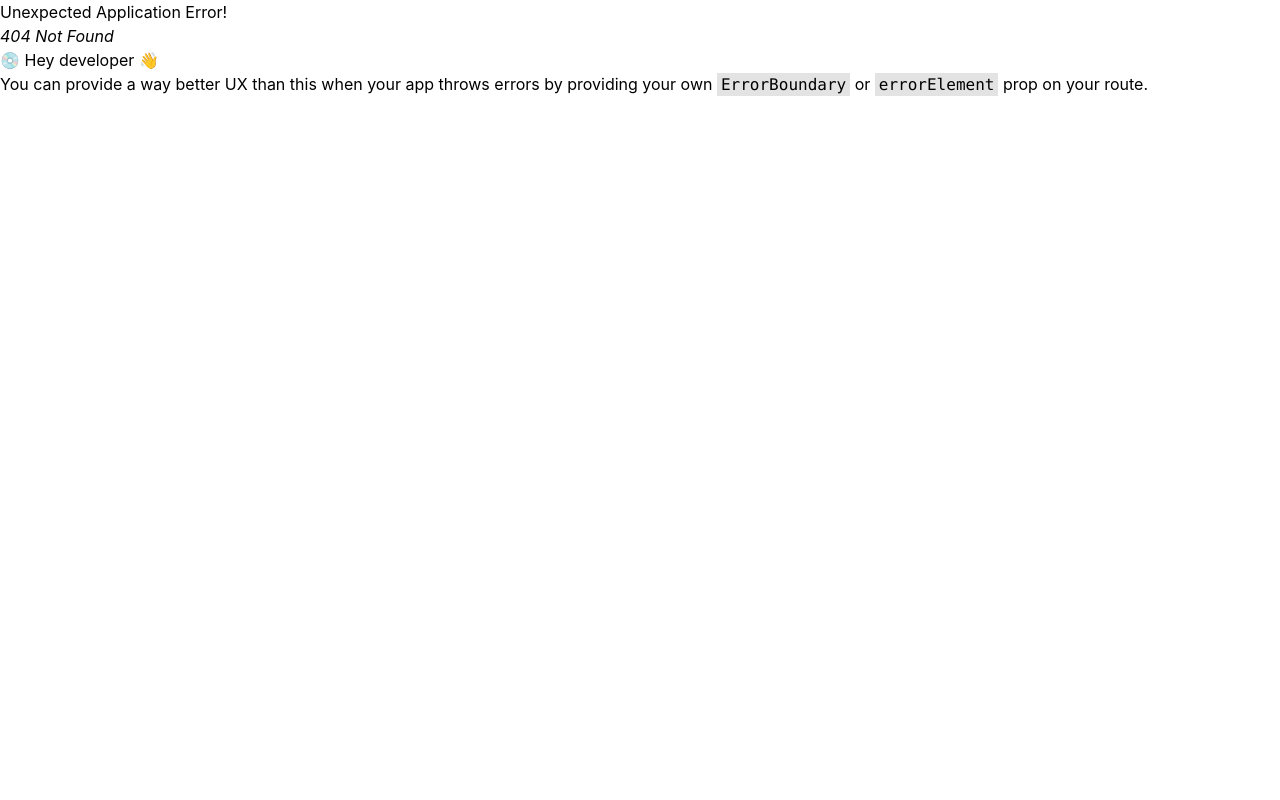
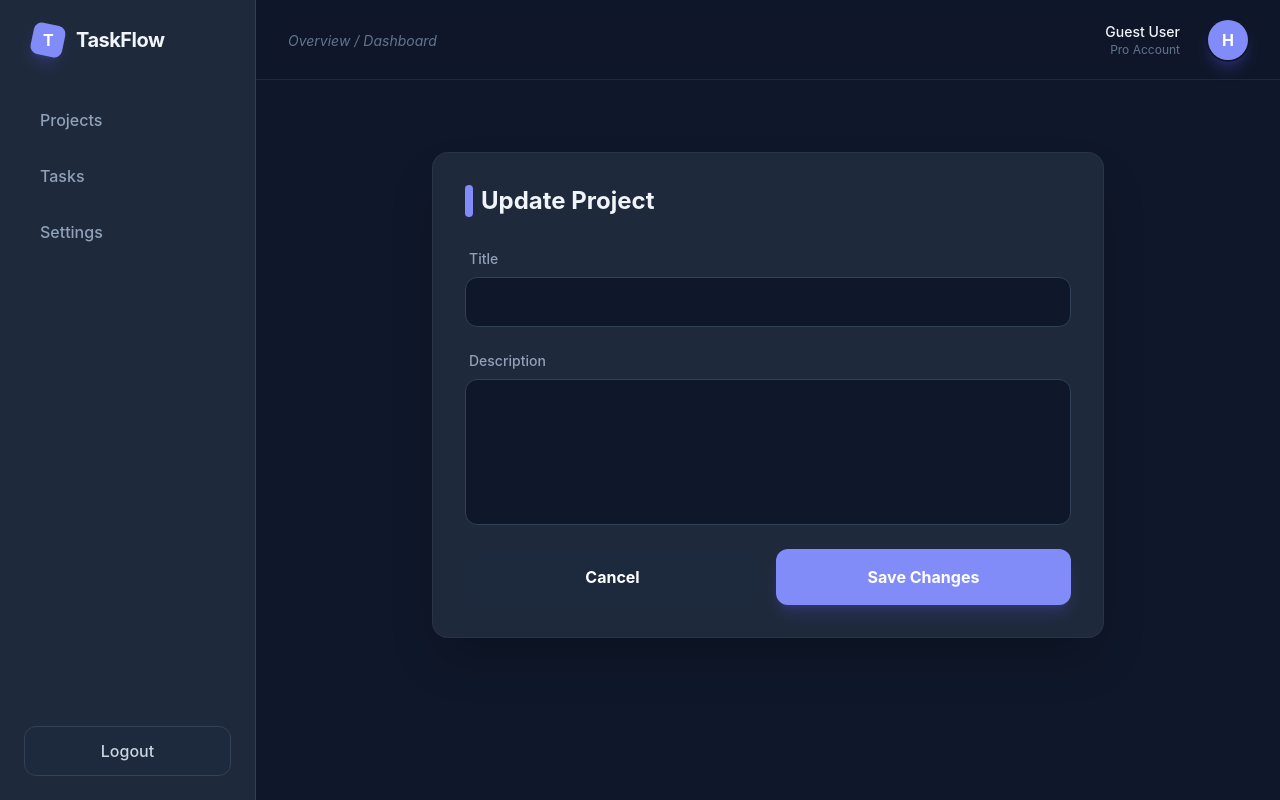
Before and after one commit to Haytam-DEV05/taskFlow, a React (Vite) app: page /dashboard/updateProjects/1 in a window 1280 px wide. Before the commit this address had no page. Built offline with nearby package versions, Linux system fonts and the light colour scheme; no server answers; the database is empty.

Commit message:
in this task i make the function how can update the title and the description of each project

```diff
--- a/src/App/Router.jsx
+++ b/src/App/Router.jsx
@@ -8,6 +8,7 @@ import Footer from "../Components/Templates/Footer";
 import DashboardLayout from "../Pages/Dashboard/DashboardLayout";
 import DashboardProjects from "../Pages/Dashboard/DashboardProjects";
 import CreateProjects from "../Pages/Projects/CreateProjects";
+import UpdateProjects from "../Pages/Projects/UpdateProjects";
 // ====================================
 
 const Layout = () => {
@@ -47,6 +48,7 @@ const Linkes = createBrowserRouter([
     children: [
       { path: "/dashboard/projects", element: <DashboardProjects /> },
       { path: "/dashboard/createProject", element: <CreateProjects /> },
+      { path: "/dashboard/updateProjects/:id", element: <UpdateProjects /> },
     ],
   },
 ]);
--- a/src/Pages/Dashboard/DashboardProjects.jsx
+++ b/src/Pages/Dashboard/DashboardProjects.jsx
@@ -45,6 +45,10 @@ export default function DashboardProjects() {
       await supabase.from("projects").delete().eq("id", id);
       setProjects(projects.filter((ele) => ele.id !== id));
     }
+  };
+
+  const handleBtnUpdate = (id) => {
+    navigate(`/dashboard/updateProjects/${id}`);
   };
 
   return (
@@ -103,7 +107,10 @@ export default function DashboardProjects() {
               </div>
 
               <div className="flex items-center gap-3 mt-auto pt-5 border-t border-slate-700/50">
-                <button className="flex-1 flex items-center justify-center gap-2 bg-[#818CF8]/10 hover:bg-[#818CF8] text-[#818CF8] hover:text-white py-2.5 rounded-xl text-sm font-bold transition-all duration-300 border border-[#818CF8]/20 group/btn">
+                <button
+                  onClick={() => handleBtnUpdate(p.id)}
+                  className="flex-1 flex items-center justify-center gap-2 bg-[#818CF8]/10 hover:bg-[#818CF8] text-[#818CF8] hover:text-white py-2.5 rounded-xl text-sm font-bold transition-all duration-300 border border-[#818CF8]/20 group/btn"
+                >
                   <svg
                     xmlns="http://www.w3.org/2000/svg"
                     className="h-4 w-4 group-hover/btn:rotate-12 transition-transform"
--- a/src/Pages/Projects/UpdateProjects.jsx
+++ b/src/Pages/Projects/UpdateProjects.jsx
@@ -1,7 +1,130 @@
+import { useEffect, useState } from "react";
+import supabase from "../../util/supabase";
+import { useParams, useNavigate } from "react-router";
+
 export default function UpdateProjects() {
+  const { id } = useParams();
+  const navigate = useNavigate();
+  const [error, setError] = useState("");
+  const [loading, setLoading] = useState(true);
+  const [projects, setProjects] = useState({
+    title: "",
+    description: "",
+  });
+
+  useEffect(() => {
+    const getProject = async () => {
+      const { data } = await supabase
+        .from("projects")
+        .select("*")
+        .eq("id", id)
+        .single();
+
+      if (data) {
+        setProjects({
+          title: data.name,
+          description: data.description,
+        });
+      }
+      setLoading(false);
+    };
+    getProject();
+  }, [id]);
+
+  const handleUpdate = async (e) => {
+    e.preventDefault();
+    const { title, description } = projects;
+    if (!title.trim() || !description.trim()) {
+      setError("Pleas Enter All Field");
+      return;
+    }
+
+    try {
+      const { error } = await supabase
+        .from("projects")
+        .update({
+          name: title,
+          description: description,
+        })
+        .eq("id", id);
+
+      if (error) {
+        setError(error.message);
+        return;
+      }
+
+      navigate("/dashboard/projects");
+    } catch (err) {
+      setError(err.message);
+    }
+  };
+
+  if (loading)
+    return <div className="text-slate-400 p-8">Loading project...</div>;
+
   return (
-    <div>
-      <h1>UpdateProjects</h1>
+    <div className="max-w-2xl mx-auto mt-10">
+      <form
+        onSubmit={handleUpdate}
+        className="bg-[#1E293B] border border-slate-700/50 p-8 rounded-2xl shadow-2xl"
+      >
+        <h1 className="text-2xl font-bold text-[#F1F5F9] mb-8 flex items-center gap-2">
+          <span className="w-2 h-8 bg-[#818CF8] rounded-full"></span>
+          Update Project
+        </h1>
+
+        <div className="space-y-6">
+          <div className="flex flex-col gap-2">
+            <label className="text-sm font-medium text-slate-400 ml-1">
+              Title
+            </label>
+            <input
+              type="text"
+              className="bg-[#0F172A] border border-slate-700 text-[#F1F5F9] rounded-xl px-4 py-3 outline-none focus:ring-2 focus:ring-[#818CF8]/50 focus:border-[#818CF8] transition-all"
+              value={projects.title}
+              onChange={(e) =>
+                setProjects({ ...projects, title: e.target.value })
+              }
+            />
+          </div>
+
+          <div className="flex flex-col gap-2">
+            <label className="text-sm font-medium text-slate-400 ml-1">
+              Description
+            </label>
+            <textarea
+              rows="5"
+              className="bg-[#0F172A] border border-slate-700 text-[#F1F5F9] rounded-xl px-4 py-3 outline-none focus:ring-2 focus:ring-[#818CF8]/50 focus:border-[#818CF8] transition-all resize-none"
+              value={projects.description}
+              onChange={(e) =>
+                setProjects({ ...projects, description: e.target.value })
+              }
+            ></textarea>
+          </div>
+
+          {error && (
+            <div className="bg-red-300 text-red-700 border border-red-700 py-1 px-5 text-center rounded-md">
+              {error}
+            </div>
+          )}
+
+          <div className="flex gap-4 mt-4">
+            <button
+              type="button"
+              onClick={() => navigate(-1)}
+              className="flex-1 bg-slate-800 hover:bg-slate-700 text-white font-bold py-4 rounded-xl transition-all"
+            >
+              Cancel
+            </button>
+            <button
+              type="submit"
+              className="flex-1 bg-[#818CF8] hover:bg-[#717cf0] text-white font-bold py-4 rounded-xl shadow-lg shadow-indigo-500/20 transition-all active:scale-[0.98]"
+            >
+              Save Changes
+            </button>
+          </div>
+        </div>
+      </form>
     </div>
   );
 }
```
